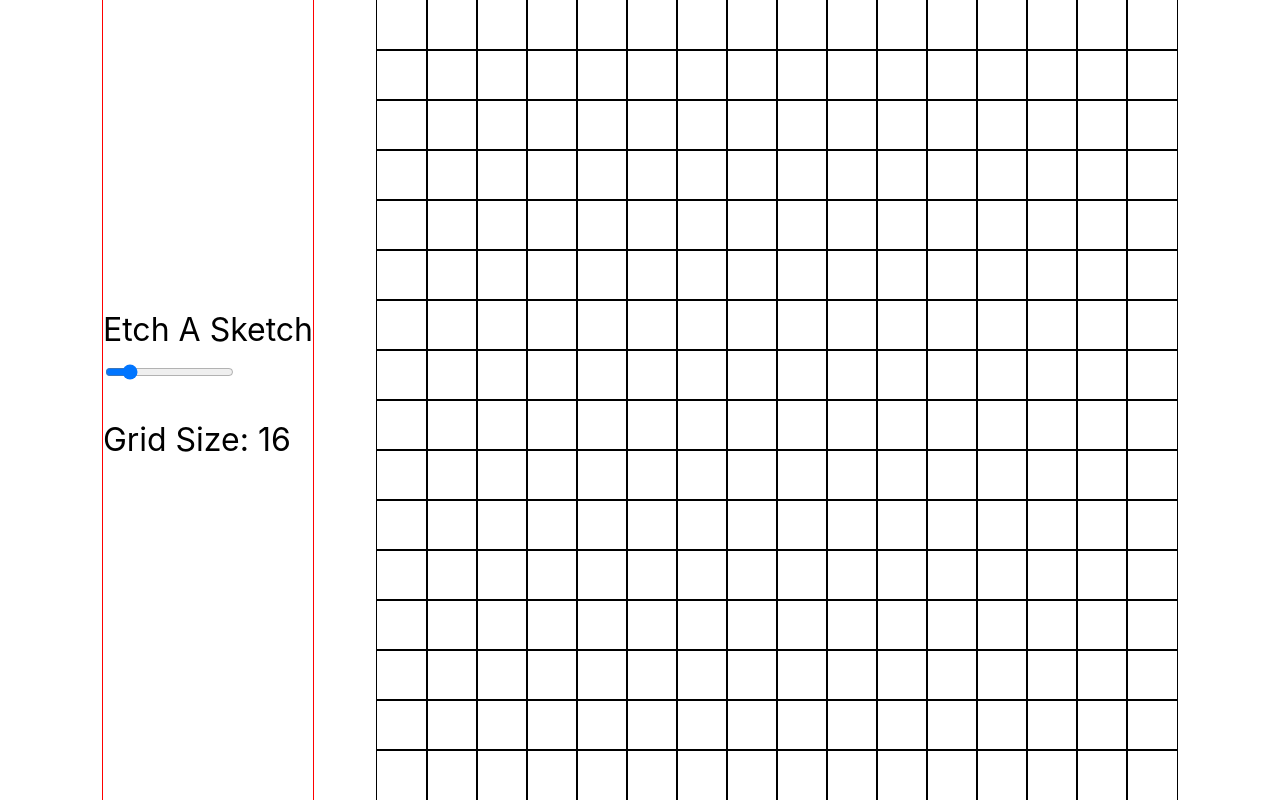
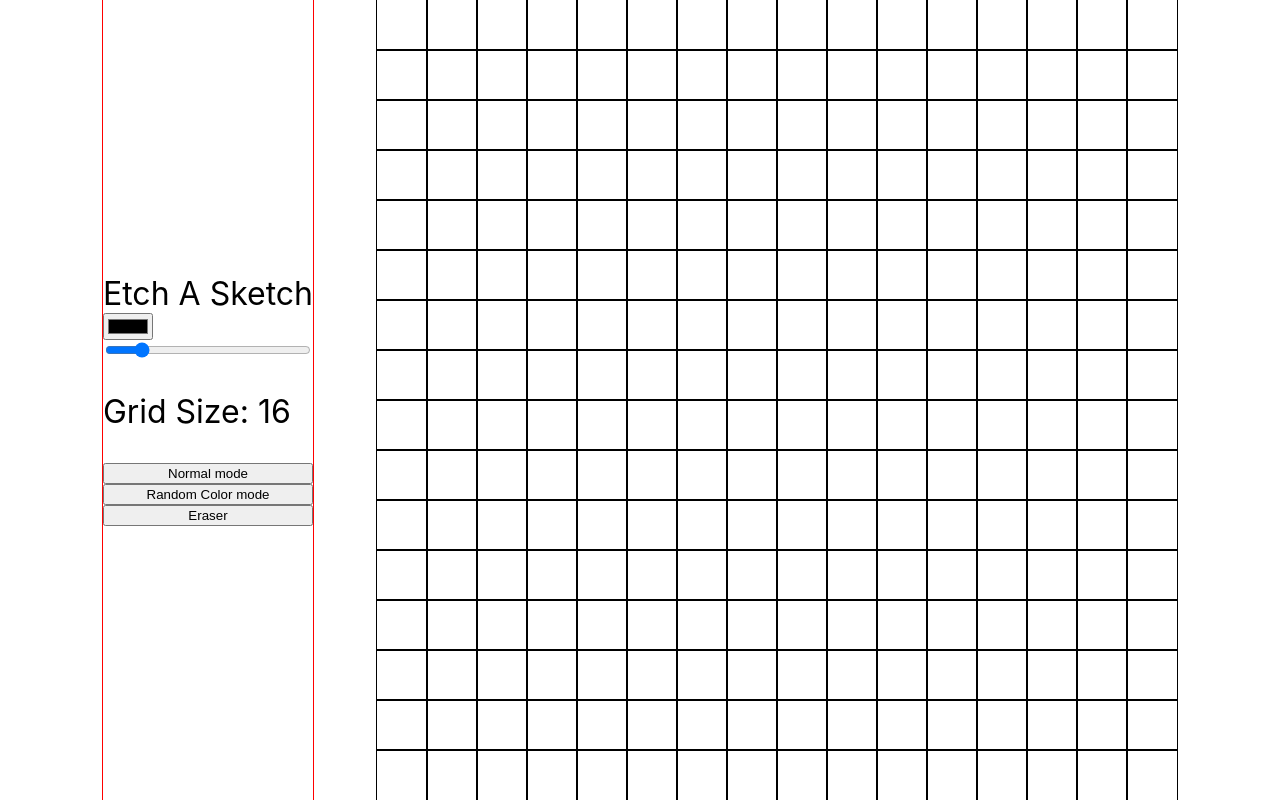
Before and after one commit to AName0/EtchASketch2, a plain HTML site: page index.html in a window 1280 px wide. Drawn offline with Linux system fonts and the light colour scheme.

Commit message:
added color picker and buttons to toggle different drawing modes

```diff
--- a/index.html
+++ b/index.html
@@ -9,14 +9,15 @@
     <body>
         <div class="sidebar">
             <div id="header">Etch A Sketch</div>
-            <div class="slidecontainer">
-                <input type="range" min="1" max="100" value="16" class="slider" id="grid-size-slider">
-                <p id="grid-size-text">Grid Size: 16</p>
-            </div>
+            <input type="color" id="pencil-color" value="#000000">
+            <input type="range" min="1" max="100" value="16" class="slider" id="grid-size-slider">
+            <p id="grid-size-text">Grid Size: 16</p>
+            <button class="normal">Normal mode</button>
+            <button class="random">Random Color mode</button>
+            <button class="eraser">Eraser</button>
         </div>
         <div id="grid-container">
             <div id="grid">
-
             </div>
         </div>
     </body>
```
